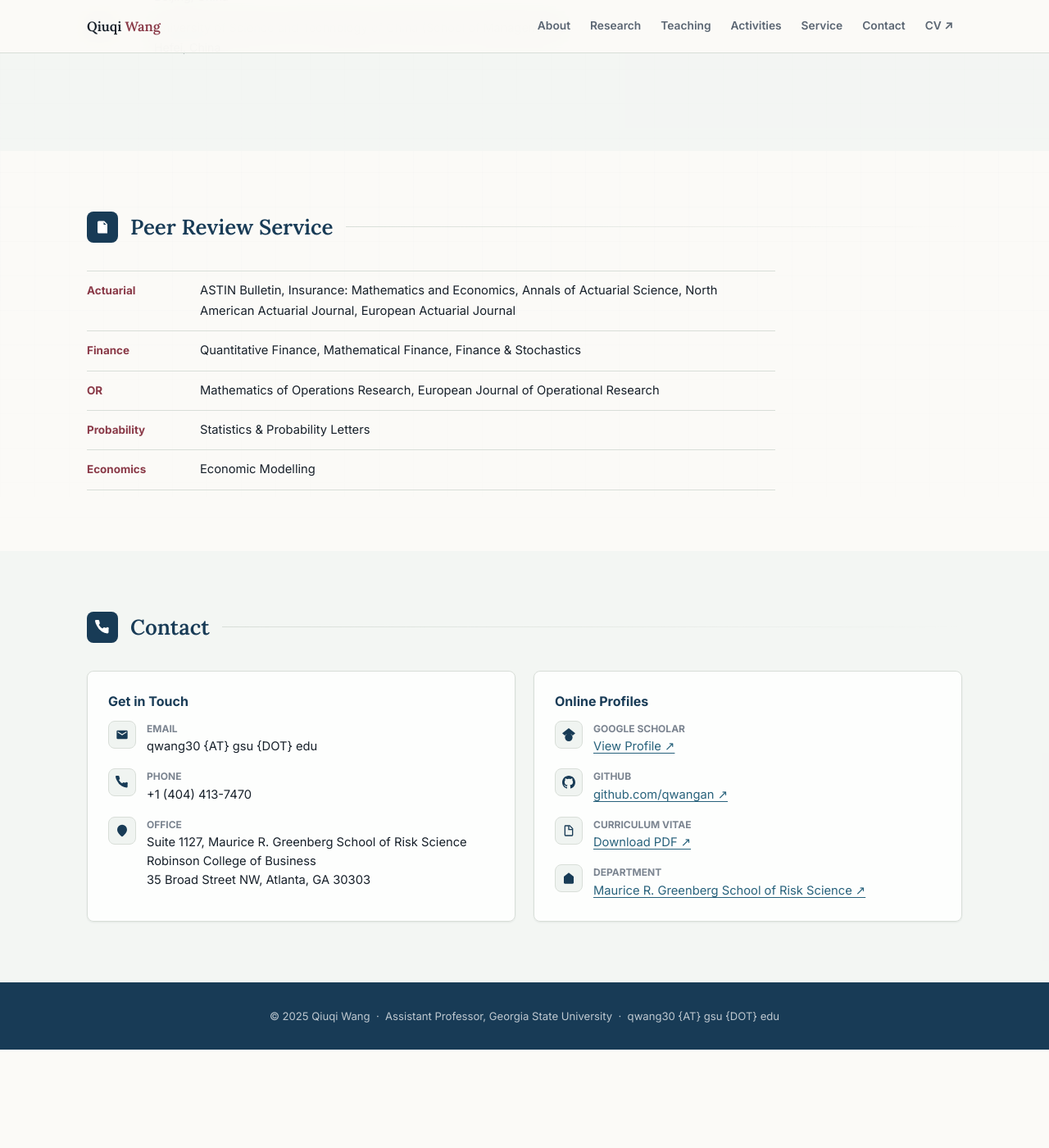
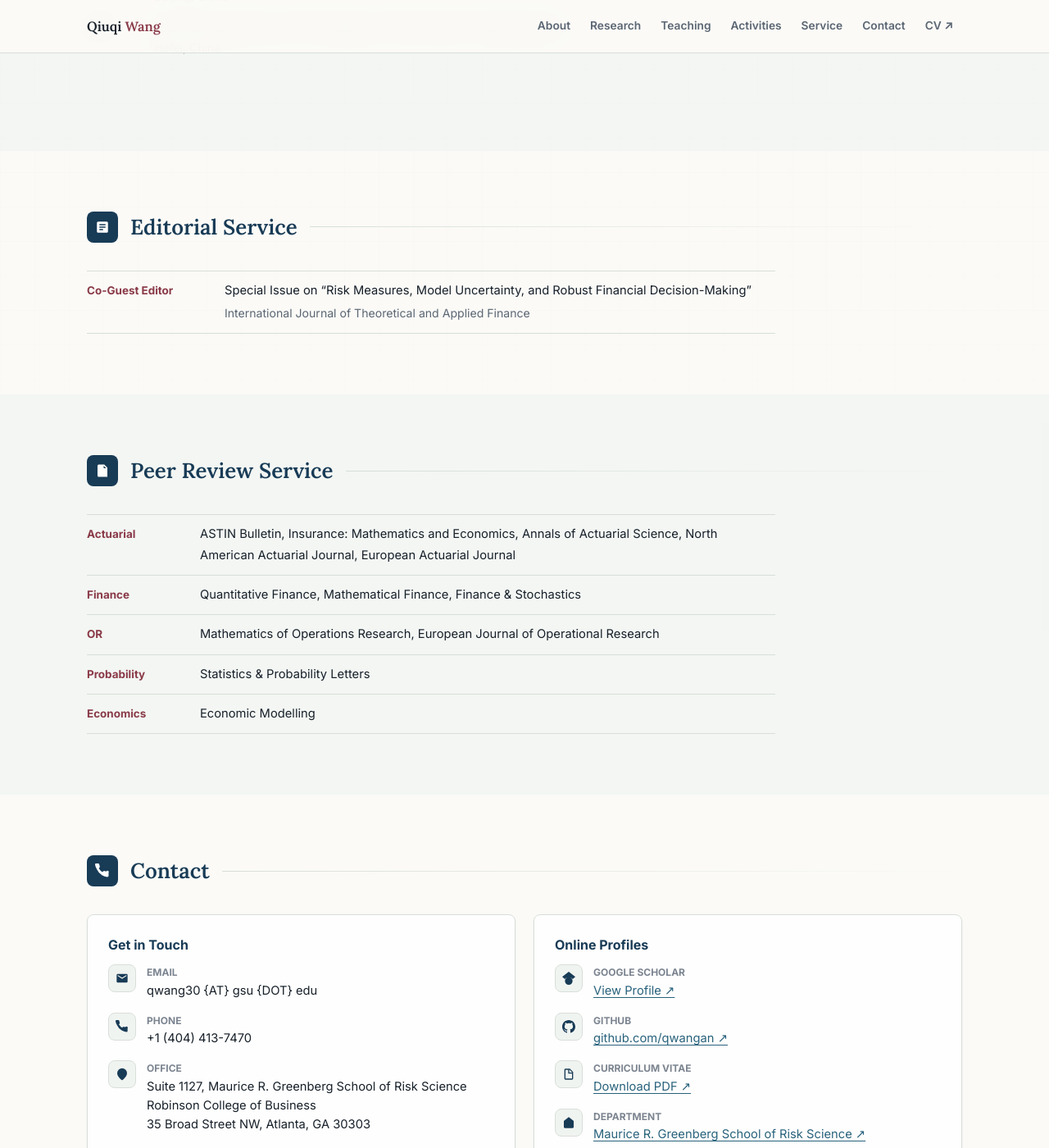
Before and after one commit to qwangan/qwangan.github.io, a Jekyll site: the page built from index.html, in a window 1280 px wide and 1400 px high, scrolled down 7359 px. Shown: the whole window at 82% size. Built offline with Jekyll 4.4.1, drawn with Linux system fonts in a browser that asks for light colours; before the commit the page ends 8639 px from its top, so only the background shows below that.

Commit message:
Add editorial service section

```diff
--- /dev/null
+++ b/_pages/editorial_service.yml
@@ -0,0 +1,3 @@
+- role: Co-Guest Editor
+  issue: 'Special Issue on &ldquo;Risk Measures, Model Uncertainty, and Robust Financial Decision-Making&rdquo;'
+  journal: International Journal of Theoretical and Applied Finance
--- a/assets/css/site.css
+++ b/assets/css/site.css
@@ -540,6 +540,12 @@
 
     .service-list { max-width: 840px; }
     .service-label { min-width: 92px; }
+    .editorial-list .course-item { grid-template-columns: 150px minmax(0, 1fr); }
+    .editorial-journal {
+      display: inline-block;
+      margin-top: 3px;
+      white-space: normal;
+    }
 
     .contact-grid {
       display: grid;
@@ -680,6 +686,7 @@
       }
 
       .course-item { grid-template-columns: 1fr; gap: 2px; }
+      .editorial-list .course-item { grid-template-columns: 1fr; }
       .course-term { grid-column: auto; }
       .contact-card { padding: 21px; }
     }
--- a/index.html
+++ b/index.html
@@ -16,7 +16,7 @@ description: Qiuqi Wang, Ph.D., A.S.A. — Assistant Professor at the Maurice R.
       <li><a href="#publications">Research</a></li>
       <li><a href="#teaching">Teaching</a></li>
       <li><a href="#activities">Activities</a></li>
-      <li><a href="#service">Service</a></li>
+      <li><a href="#editorial-service">Service</a></li>
       <li><a href="#contact">Contact</a></li>
       <li><a href="{{ site.data.site.cv_url | relative_url }}" target="_blank">CV ↗</a></li>
     </ul>
@@ -168,6 +168,17 @@ description: Qiuqi Wang, Ph.D., A.S.A. — Assistant Professor at the Maurice R.
   </div>
 </section>
 
+<section id="editorial-service">
+  <div class="container">
+    <div class="section-header"><div class="section-icon"><svg viewBox="0 0 24 24"><path d="M19 3H5a2 2 0 00-2 2v14a2 2 0 002 2h14a2 2 0 002-2V5a2 2 0 00-2-2zm-2 4v2H7V7h10zm0 4v2H7v-2h10zm-4 4v2H7v-2h6z"/></svg></div><h2 class="section-title">Editorial Service</h2><div class="section-line"></div></div>
+    <ul class="course-list service-list editorial-list">
+      {% for item in site.data.editorial_service %}
+      <li class="course-item"><span class="course-code service-label">{{ item.role }}</span><span class="course-name">{{ item.issue }}<br><span class="course-term editorial-journal">{{ item.journal }}</span></span></li>
+      {% endfor %}
+    </ul>
+  </div>
+</section>
+
 <section id="service">
   <div class="container">
     <div class="section-header"><div class="section-icon"><svg viewBox="0 0 24 24"><path d="M6 2h9l5 5v15H6a2 2 0 01-2-2V4a2 2 0 012-2zm8 2v4h4l-4-4zM8 11h8v2H8v-2zm0 4h5v2H8v-2zm9.7-.7l1.4 1.4-4.6 4.6-2.6-2.6 1.4-1.4 1.2 1.2 3.2-3.2z"/></svg></div><h2 class="section-title">Peer Review Service</h2><div class="section-line"></div></div>
```
